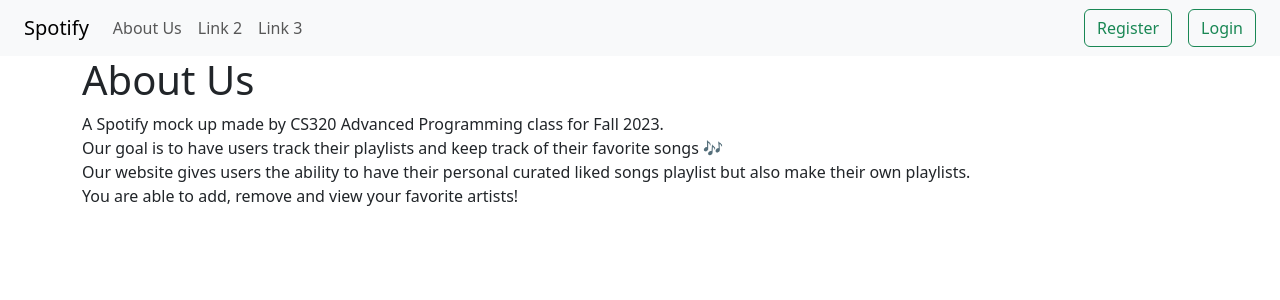
After one commit to chiragchadha1/music-app-django, a Django app: page /about/ in a window 1280 px wide. The commit adds this page. Shown: the top 300 px of the page. Run offline with Django 4.2, Linux system fonts and the light colour scheme; some libraries are stand-ins or nearby versions.

Commit message:
Added playlist manager functionalities

```diff
--- /dev/null
+++ b/main/templates/about.html
@@ -0,0 +1,17 @@
+{% extends 'base.html' %}
+
+{% block title %}About{% endblock %}
+
+{% block content %}
+{% include 'navbar.html' %}
+
+<div class="container">
+    <h1>About Us</h1>
+    <p>
+     A Spotify mock up made by CS320 Advanced Programming class for Fall 2023.
+     <br>Our goal is to have users track their playlists and keep track of their favorite songs 🎶
+     <br>Our website gives users the ability to have their personal curated liked songs playlist but also make
+     their own playlists. <br>You are able to add, remove and view your favorite artists!
+    </p>
+</div>
+{% endblock %}
--- a/main/templates/navbar.html
+++ b/main/templates/navbar.html
@@ -6,7 +6,7 @@
     <div class="collapse navbar-collapse justify-content-between" id="navbarNav">
       <ul class="navbar-nav mr-auto">
         <li class="nav-item active">
-          <a class="nav-link" href="#">Link 1</a>
+          <a class="nav-link" href="{% url 'main:about' %}">About Us</a>
         </li>
         <li class="nav-item">
           <a class="nav-link" href="#">Link 2</a>
--- a/main/urls.py
+++ b/main/urls.py
@@ -26,9 +26,14 @@ urlpatterns = [
     path('login/', views.user_login, name='login'),
     path('logout/', views.logout_view, name='logout'),
     path('artists/', views.show_artists, name='artists'),
-    path('playlists/', views.show_playlists, name='playlists'),
-    path('songs/', views.show_songs, name='songs'),
-    # path("show_playlist/<int:playlistID>", views.show_playlist, name="playlist"),
-    # path("showPlaylist/addNew", views.addNewPlaylist, name="addNewPlaylist"),
+    path('playlists/', views.playlists, name='playlists'),
+    path('songs/', views.show_songs, name='show_songs'),
+    path('about/', views.about, name='about'),
+    path('like_song/', views.like_song, name='like_song'),
+    #path('liked_songs/', views.view_liked_songs, name='view_liked_songs'),
+    path("playlists/<int:playlistID>", views.show_playlists, name="show_playlists"),
+    path("playlists/addNew", views.addNewPlaylist, name="addNewPlaylist"),
     # path("like/<int:songID>", views.likesong, name="likesong"),
+    # path('unlike_song/<int:liked_song_id>/', views.unlike_song, name='unlike_song'),
+
 ]
--- a/main/views.py
+++ b/main/views.py
@@ -3,8 +3,13 @@ from django.shortcuts import render, redirect
 from django.contrib.auth.models import User
 from django.contrib.auth import login, authenticate, logout
 from django.contrib import messages
+from django.contrib.auth.decorators import login_required
 
-from .models import Artist, Playlist, Song
+from .models import Artist, Playlist, Song, LikedSong
+
+from .forms import SongForm
+from .forms import PlaylistForm
+
 
 def home(request):
     songs = Song.objects.all()
@@ -61,12 +66,103 @@ def show_artists(request):
     context = {'artists': artists}
     return render(request, 'artists.html', context)
 
-def show_playlists(request):
+def playlists(request):
     playlists = Playlist.objects.all()
     context = {'playlists': playlists}
+    return render(request, 'playlists.html', context)
+
+def show_playlists(request, playlistID):
+    playlistObj = Playlist.objects.get(id=playlistID)
+    # i don't think this line is right
+    playlistList = Playlist.playlists_set.all()
+    context = {"list_of_playlists" : playlistList, "playlists_Name" : playlistObj.name}
     return render(request, 'playlists.html', context)
 
 def show_songs(request):
     songs = Song.objects.all()
     context = {'songs': songs}
     return render(request, 'songs.html', context)
+
+def about(request):
+    return render(request, 'about.html')
+
+
+# like/dislike song function
+def like_song(request):
+    if request.method == 'POST':
+        form = SongForm(request.POST)
+        if form.is_valid():
+            song_id = form.cleaned_data['song_id']
+            action = form.cleaned_data['action']
+            try:
+                song = Song.objects.get(pk=song_id)
+                if action == 'like':
+                    LikedSong.objects.create(user=request.user, song=song)
+                elif action == 'dislike':
+                    liked_song = LikedSong.objects.filter(user=request.user, song=song).first()
+                    if liked_song:
+                        liked_song.delete()
+                return redirect('show_songs', song.id)
+            except Song.DoesNotExist:
+                return render(request, 'songs.html', {'form': form, 'error_message': 'Song does not exist'})
+    else:
+        form = SongForm()
+    return render(request, 'songs.html', {'form': form})
+
+# liked songs playlist
+'''
+@login_required
+def view_liked_songs(request):
+    liked_songs = LikedSong.objects.filter(user=request.user)
+
+    # should be placed in playlist.html ?
+    return render(request, 'playlists.html', {'liked_songs': liked_songs})
+'''
+# create a playlist
+'''
+def create_playlist(request):
+    if request.method == 'POST':
+        form = PlaylistForm(request.POST)
+        if form.is_valid():
+            playlist = form.save(commit=False)
+            playlist.owner = request.user
+            playlist.save()
+            return redirect('main:show_songs')
+    else:
+        form = PlaylistForm()
+    return render(request, 'playlists.html', {'form': form})
+'''
+@login_required
+def addNewPlaylist(request):
+
+    if request.method != "POST":
+
+        form = PlaylistForm()
+
+    else:
+
+        form = PlaylistForm(data=request.POST) # not meant to be filled, meant to be checked
+
+        if form.is_valid():
+
+            form.save() # stored in the db
+
+            return redirect('main:playlists')
+
+    context = {"form" : form} #executed if the form
+
+    return render(request, "playlists.html", context)
+# add songs to playlist
+def add_song_to_playlist(request, playlist_id, song_id):
+    playlist = Playlist.objects.get(id=playlist_id)
+    song = Song.objects.get(id=song_id)
+    if song not in playlist.songs.all():
+        playlist.songs.add(song)
+    return redirect('show_playlists', playlist_id=playlist_id)
+
+# delete songs from playlist
+def remove_song_from_playlist(request, playlist_id, song_id):
+    playlist = Playlist.objects.get(id=playlist_id)
+    song = Song.objects.get(id=song_id)
+    playlist.songs.remove(song)
+    return redirect('show_playlists', playlist_id=playlist_id)
```
Also changed, not shown: main/forms.py (added, +22 -0 lines), main/models.py (+7 -1 lines), main/templates/index.html (added, +32 -0 lines), main/templates/playlists.html (+25 -1 lines), main/templates/songs.html (+8 -0 lines), db.sqlite3, main/migrations/0002_alter_playlist_duration_likedsong.py (added).
